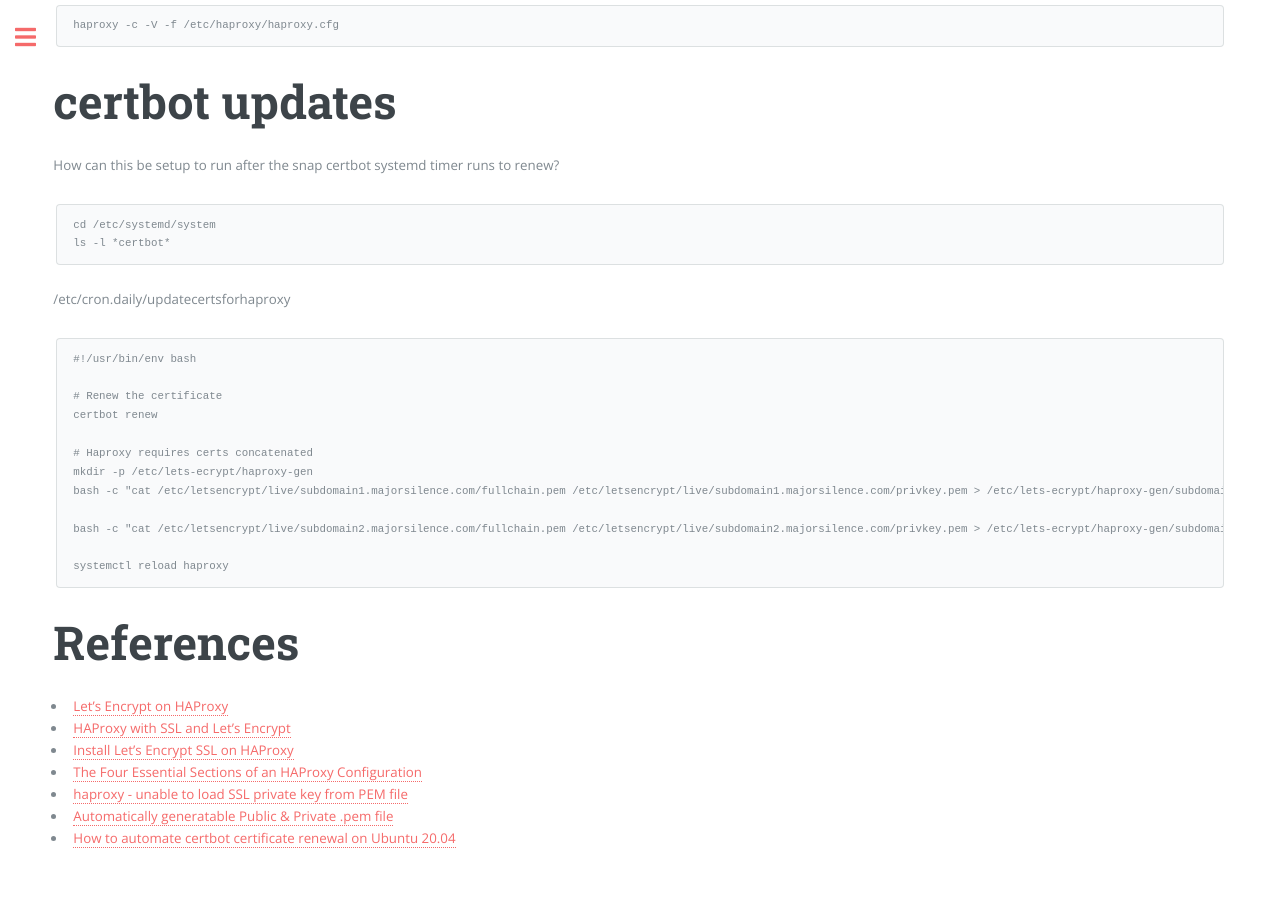
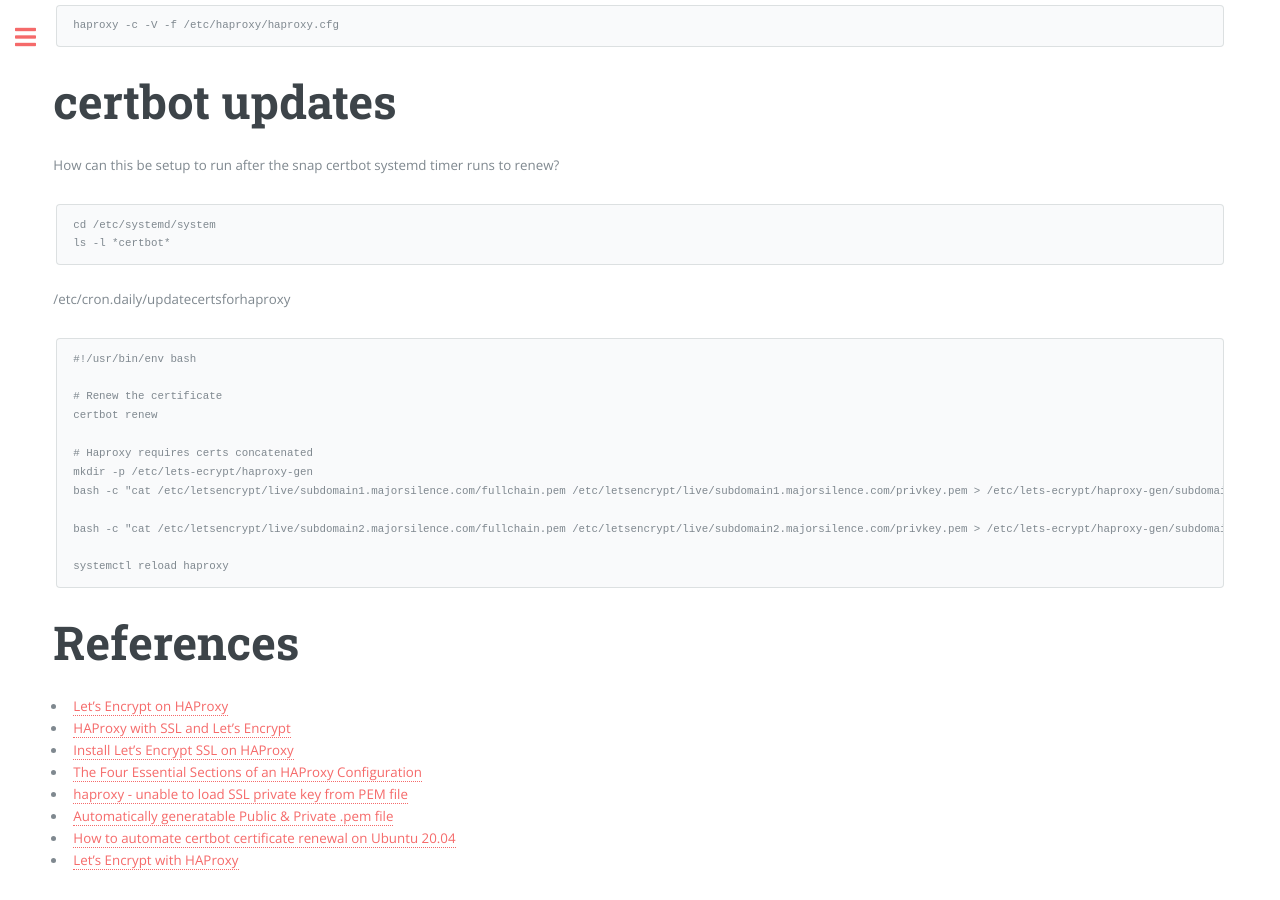
Before and after one commit to majorsilence/Dev, a Jekyll site: the page built from _posts/2022-04-10-haproxy-letsencrypt.md, in a window 1280 px wide and 900 px high, scrolled down 2365 px. Built offline with Jekyll 4.4.1, drawn with Linux system fonts in a browser that asks for light colours; before the commit the page ends 3243 px from its top, so only the background shows below that.

Commit message:
Update 2022-04-10-haproxy-letsencrypt.md

```diff
--- a/_posts/2022-04-10-haproxy-letsencrypt.md
+++ b/_posts/2022-04-10-haproxy-letsencrypt.md
@@ -146,3 +146,4 @@ systemctl reload haproxy
 * [haproxy - unable to load SSL private key from PEM file](https://stackoverflow.com/questions/27947982/haproxy-unable-to-load-ssl-private-key-from-pem-file)
 * [Automatically generatable Public & Private .pem file](https://community.letsencrypt.org/t/automatically-generatable-public-private-pem-file/164527)
 * [How to automate certbot certificate renewal on Ubuntu 20.04](https://serverfault.com/questions/1057412/how-to-automate-certbot-certificate-renewal-on-ubuntu-20-04)
+* [Let’s Encrypt with HAProxy](https://kevinbentlage.nl/blog/lets-encrypt-with-haproxy/)
```
